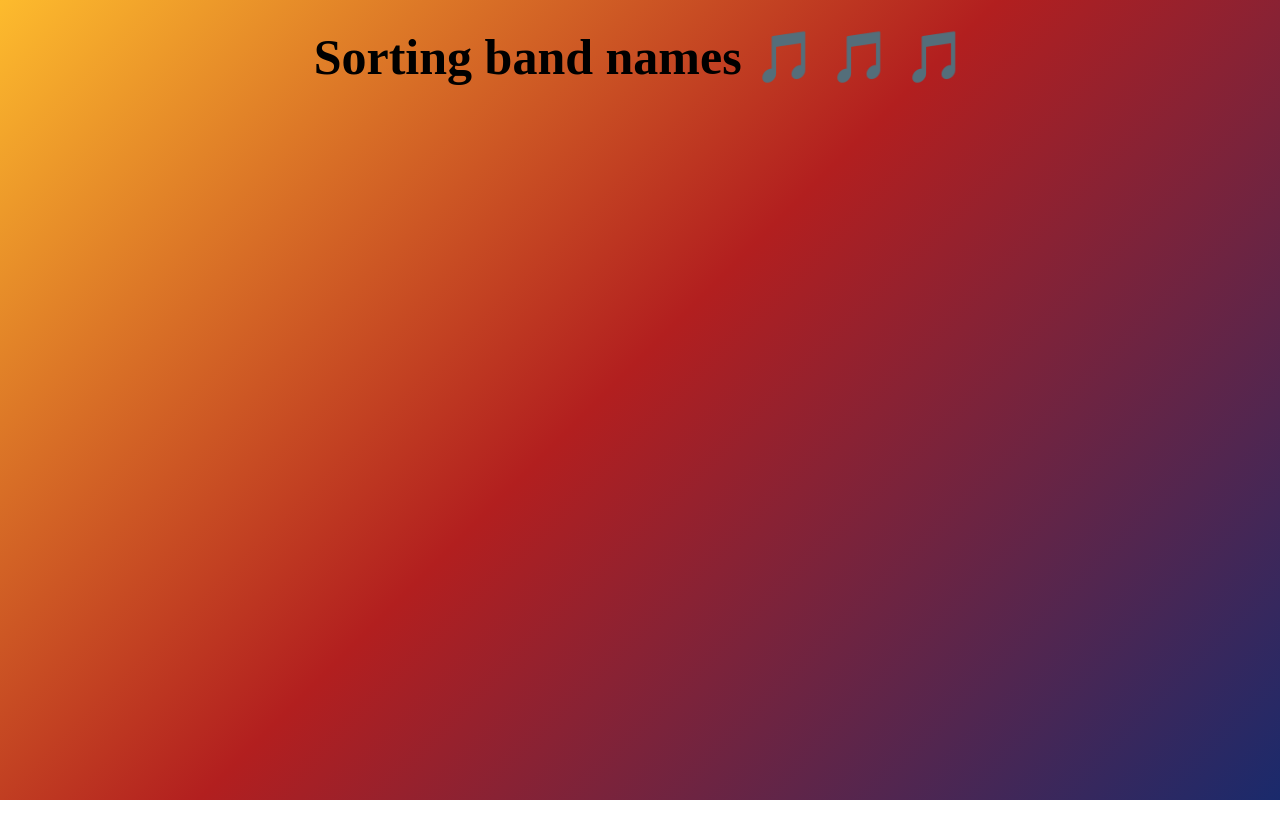
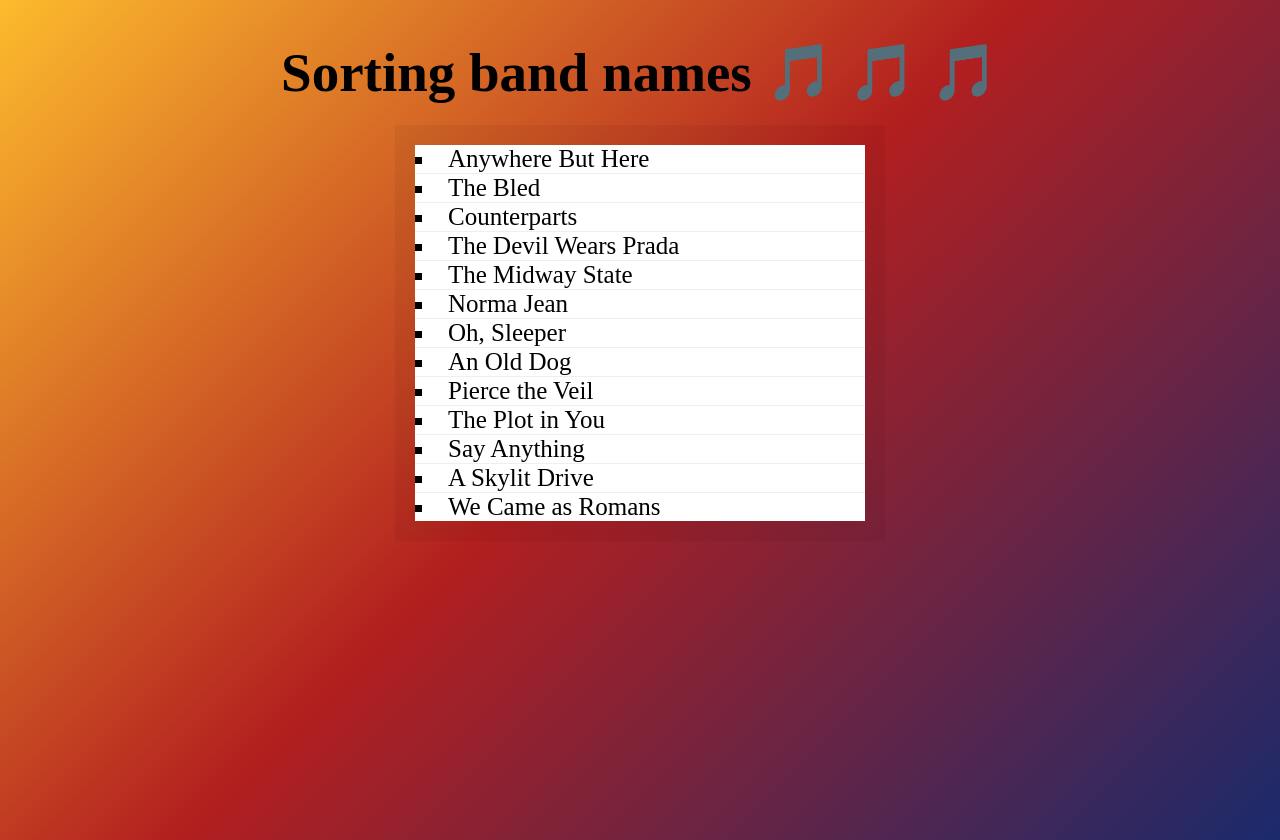
Before and after one commit to dryadalis/Sorting-Band-Names-without-articles, a plain HTML site: page index.html in a window 1280 px wide. Before the commit the page ends 800 px from the top, so only its background shows below. Drawn offline with Linux system fonts and the light colour scheme; a web font is replaced by a local one.

Commit message:
Finished project

```diff
--- a/index.html
+++ b/index.html
@@ -7,7 +7,9 @@
         <link rel="icon" type="image/png" href="C:\Users\Karolina\Desktop\favicon-16x16.png" sizes="16x16" />
     </head>
     <body>
-        <h1>Sorting band names 🎵 🎵 🎵</h1>
+        <div>
+                <h1>Sorting band names 🎵 🎵 🎵</h1>
+        </div>
         <ul id="bands"></ul>
         <script src="script.js"></script>
     </body>
--- a/script.js
+++ b/script.js
@@ -1,2 +1,15 @@
 
 const bands = ['The Plot in You', 'The Devil Wears Prada', 'Pierce the Veil', 'Norma Jean', 'The Bled', 'Say Anything', 'The Midway State', 'We Came as Romans', 'Counterparts', 'Oh, Sleeper', 'A Skylit Drive', 'Anywhere But Here', 'An Old Dog']
+
+
+function strip(bandName) {
+    return bandName.replace(/^(a |the |an )/i, '').trim();
+}
+
+const sortedBands = bands.sort((a, b) => strip(a) > strip(b) ? 1 : -1);
+    // if(strip(a) > strip(b)) {
+    //     return 1;
+    // } else {
+    //     return -1;
+    // }
+document.querySelector('#bands').innerHTML = sortedBands.map(band => `<li>${band}</li>`).join('');
--- a/style.css
+++ b/style.css
@@ -1,20 +1,32 @@
-html {
+body {
     margin: 0;
     min-height: 100vh;
     background: linear-gradient(135deg, #fdbb2d 0%, #b21f1f 48%,  #1a2a6c 100%);
     font-family: Sedgwick Ave Display;
-    font-size: 25px;
-    display: flex;
-    justify-content: center;
 }
 h1 {
-    margin-top: 20px;
+    margin: 40px;
+    text-align: center;
+    font-size: 55px;
 }
 #bands {
-    list-style: none;
-    font-size: 15px;
+    list-style: inside square;
+    font-size: 25px;
     background: white;
-    widows: 500px;
+    width: 450px;
     margin: auto;
     padding: 0;
+    box-shadow: 0 0 0 20px rgba(0, 0, 0, 0.05);
 }
+
+#bands li {
+    border-bottom: 1px solid #efefef;
+}
+#bands li:last-child {
+    border-bottom: none;
+}
+
+a {
+    color: #ffc600;
+    text-decoration: none;
+  }
```
